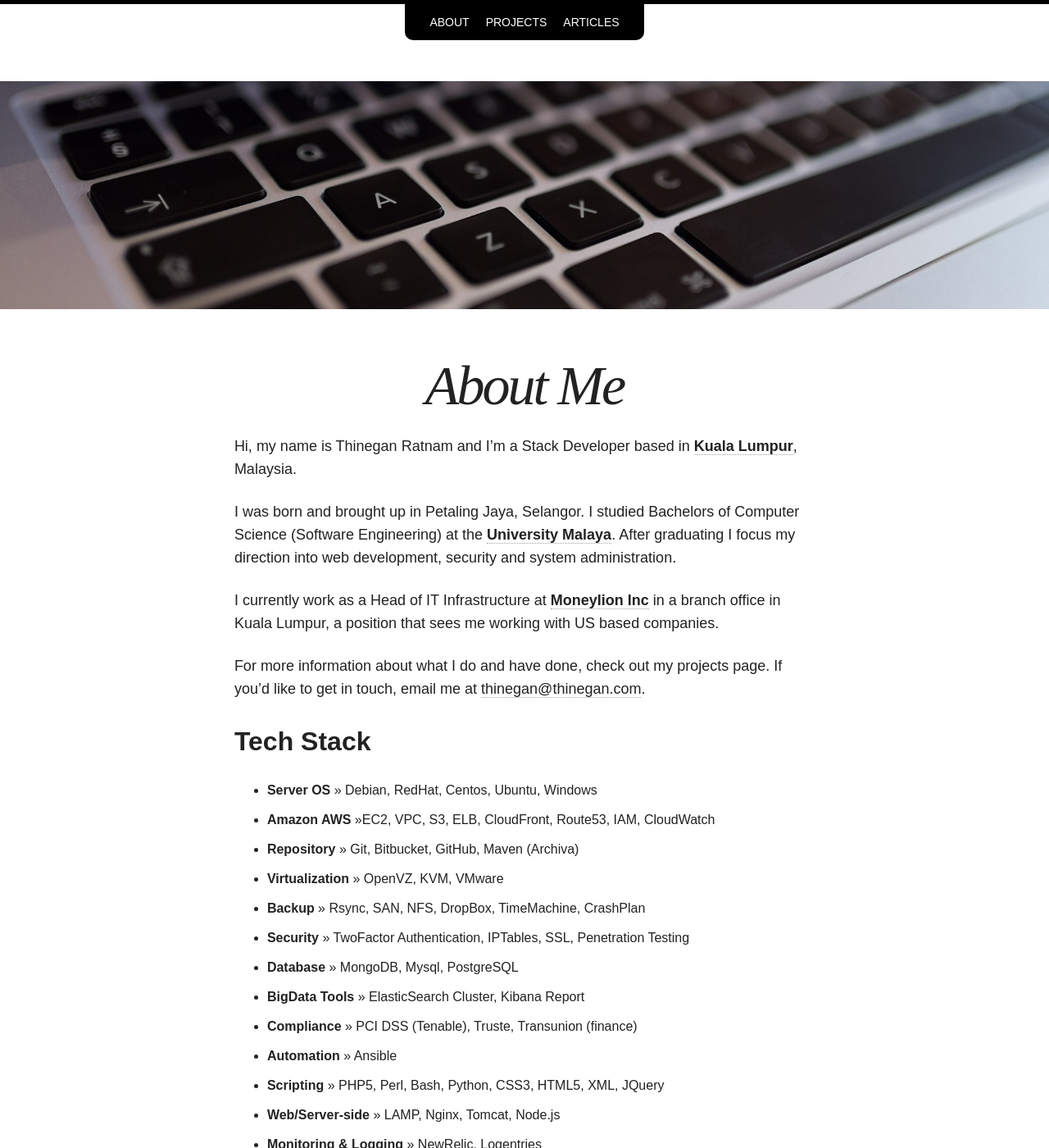
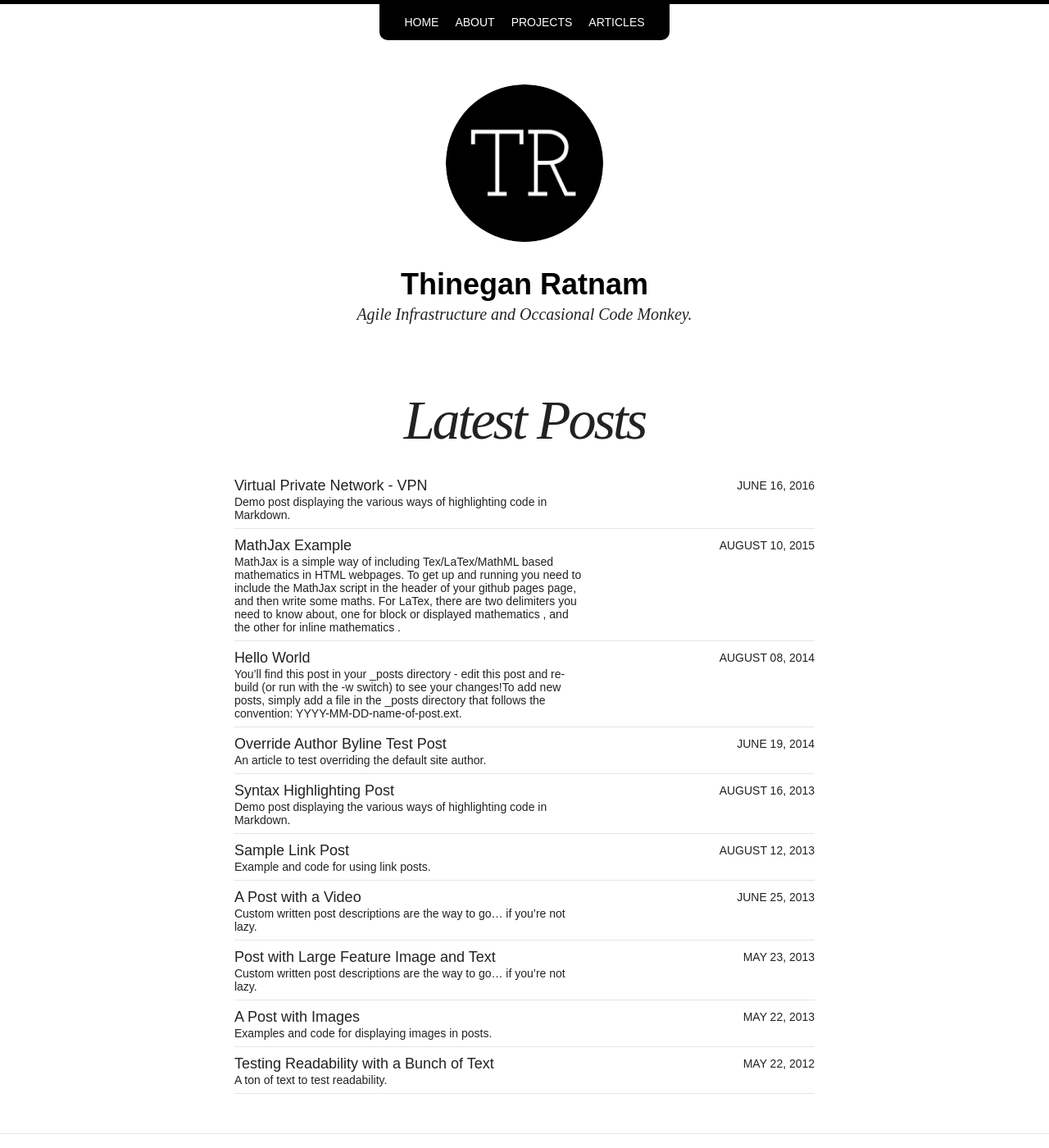
Before and after one commit to thinegan/thinegan.github.io, a Jekyll site: the page built from index.md, in a window 1280 px wide and 1400 px high. Shown: the whole window at 82% size. Built offline with Jekyll 4.4.1, drawn with Linux system fonts in a browser that asks for light colours; nearby versions of some CDN libraries; some of the changed text lies outside the part shown.

Commit message:
Update blog

````diff
--- a/_config.yml
+++ b/_config.yml
@@ -2,8 +2,9 @@
 
 title: Thinegan Ratnam
 locale: en_US
-description: Keep Calm and Keep Coding.
+description: Agile Infrastructure and Occasional Code Monkey.
 #logo: site-logo.png
+logo: site-logo-tr.png
 search: true
 #url: http://localhost:4000
 
@@ -39,7 +40,7 @@ owner:
   name: Thinegan Ratnam
   avatar: bio-photo.jpg
   email: thinegan@thinegan.com
-  disqus-shortname:
+#  disqus-shortname: thinegan
   twitter: #username
   facebook: #username
   github: thinegan
--- a/_data/navigation.yml
+++ b/_data/navigation.yml
@@ -1,4 +1,7 @@
 # Site navigation links
+
+- title: Home
+  url: /
 
 - title: About
   url: /about/
--- /dev/null
+++ b/_posts/articles/2016-06-16-virtual-private-network.md
@@ -0,0 +1,113 @@
+---
+layout: post
+title: Virtual Private Network - VPN
+excerpt: "Demo post displaying the various ways of highlighting code in Markdown."
+categories: articles
+comments: true
+share: true
+modified: 2016-06-01T14:11:53-04:00
+---
+
+Syntax highlighting is a feature that displays source code, in different colors and fonts according to the category of terms. This feature facilitates writing in a structured language such as a programming language or a markup language as both structures and syntax errors are visually distinct. Highlighting does not affect the meaning of the text itself; it is intended only for human readers.[^1]
+
+[^1]: <http://en.wikipedia.org/wiki/Syntax_highlighting>
+
+### Highlighted Code Blocks
+
+To modify styling and highlight colors edit `/_sass/_syntax.scss`.
+
+```css
+#container {
+  float: left;
+  margin: 0 -240px 0 0;
+  width: 100%;
+}
+```
+
+```html
+{% raw %}
+<nav class="pagination" role="navigation">
+    {% if page.previous %}
+        <a href="{{ site.url }}{{ page.previous.url }}" class="btn" title="{{ page.previous.title }}">Previous article</a>
+    {% endif %}
+    {% if page.next %}
+        <a href="{{ site.url }}{{ page.next.url }}" class="btn" title="{{ page.next.title }}">Next article</a>
+    {% endif %}
+</nav><!-- /.pagination -->
+{% endraw %}
+```
+
+```ruby
+module Jekyll
+  class TagIndex < Page
+    def initialize(site, base, dir, tag)
+      @site = site
+      @base = base
+      @dir = dir
+      @name = 'index.html'
+      self.process(@name)
+      self.read_yaml(File.join(base, '_layouts'), 'tag_index.html')
+      self.data['tag'] = tag
+      tag_title_prefix = site.config['tag_title_prefix'] || 'Tagged: '
+      tag_title_suffix = site.config['tag_title_suffix'] || '&#8211;'
+      self.data['title'] = "#{tag_title_prefix}#{tag}"
+      self.data['description'] = "An archive of posts tagged #{tag}."
+    end
+  end
+end
+```
+
+### Standard Code Block
+
+    {% raw %}
+    <nav class="pagination" role="navigation">
+        {% if page.previous %}
+            <a href="{{ site.url }}{{ page.previous.url }}" class="btn" title="{{ page.previous.title }}">Previous article</a>
+        {% endif %}
+        {% if page.next %}
+            <a href="{{ site.url }}{{ page.next.url }}" class="btn" title="{{ page.next.title }}">Next article</a>
+        {% endif %}
+    </nav><!-- /.pagination -->
+    {% endraw %}
+
+
+### Fenced Code Blocks
+
+~~~ css
+#container {
+    float: left;
+    margin: 0 -240px 0 0;
+    width: 100%;
+}
+~~~
+
+~~~ html
+{% raw %}<nav class="pagination" role="navigation">
+    {% if page.previous %}
+        <a href="{{ site.url }}{{ page.previous.url }}" class="btn" title="{{ page.previous.title }}">Previous article</a>
+    {% endif %}
+    {% if page.next %}
+        <a href="{{ site.url }}{{ page.next.url }}" class="btn" title="{{ page.next.title }}">Next article</a>
+    {% endif %}
+</nav><!-- /.pagination -->{% endraw %}
+~~~
+
+~~~ ruby
+module Jekyll
+  class TagIndex < Page
+    def initialize(site, base, dir, tag)
+      @site = site
+      @base = base
+      @dir = dir
+      @name = 'index.html'
+      self.process(@name)
+      self.read_yaml(File.join(base, '_layouts'), 'tag_index.html')
+      self.data['tag'] = tag
+      tag_title_prefix = site.config['tag_title_prefix'] || 'Tagged: '
+      tag_title_suffix = site.config['tag_title_suffix'] || '&#8211;'
+      self.data['title'] = "#{tag_title_prefix}#{tag}"
+      self.data['description'] = "An archive of posts tagged #{tag}."
+    end
+  end
+end
+~~~
--- a/index.md
+++ b/index.md
@@ -1,37 +1,12 @@
 ---
 layout: page
-title: About Me
-excerpt: "So Simple is a responsive Jekyll theme for your words and images."
-modified: 2016-06-07T23:51:00
-image:
-  feature: aboutme-coding_1900_413.jpg
+title: Latest Posts
+excerpt: "A simple and clean responsive Jekyll theme for words and photos."
+search_omit: true
 ---
 
-Hi, my name is Thinegan Ratnam and I’m a Stack Developer based in [**Kuala Lumpur**](https://www.lonelyplanet.com/malaysia/kuala-lumpur){:target="_blank"}, Malaysia.
-
-I was born and brought up in Petaling Jaya, Selangor.
-I studied Bachelors of Computer Science (Software Engineering) at the [**University Malaya**](https://en.wikipedia.org/wiki/University_of_Malaya){:target="_blank"}.
-After graduating I focus my direction into web development, security and system administration.
-
-I currently work as a Head of IT Infrastructure at [**Moneylion Inc**](https://www.moneylion.com/){:target="_blank"} in a branch office in Kuala Lumpur,
-a position that sees me working with US based companies.
-
-For more information about what I do and have done, check out my projects page.
-If you’d like to get in touch, email me at [thinegan@thinegan.com](mailto:thinegan@thinegan.com).
-
-## Tech Stack
-
-* **Server OS** &raquo; Debian, RedHat, Centos, Ubuntu, Windows
-* **Amazon AWS** &raquo;EC2, VPC, S3, ELB, CloudFront, Route53, IAM, CloudWatch
-* **Repository** &raquo; Git, Bitbucket, GitHub, Maven (Archiva)
-* **Virtualization** &raquo; OpenVZ, KVM, VMware
-* **Backup** &raquo; Rsync, SAN, NFS, DropBox, TimeMachine, CrashPlan
-* **Security** &raquo; Two­Factor Authentication, IPTables, SSL, Penetration Testing
-* **Database** &raquo; MongoDB, Mysql, PostgreSQL
-* **BigData Tools** &raquo; ElasticSearch Cluster, Kibana Report
-* **Compliance** &raquo; PCI DSS (Tenable), Truste, Transunion (finance)
-* **Automation** &raquo; Ansible
-* **Scripting** &raquo; PHP5, Perl, Bash, Python, CSS3, HTML5, XML, JQuery
-* **Web/Server-side** &raquo; LAMP, Nginx, Tomcat, Node.js
-* **Monitoring & Logging** &raquo; NewRelic, Logentries
-* **Continuous Integration & Deployment** &raquo; Atlassia Jira, Stash, Bamboo, Confluence
+<ul class="post-list">
+{% for post in site.posts limit:10 %}
+  <li><article><a href="{{ site.url }}{{ post.url }}">{{ post.title }} <span class="entry-date"><time datetime="{{ post.date | date_to_xmlschema }}">{{ post.date | date: "%B %d, %Y" }}</time></span>{% if post.excerpt %} <span class="excerpt">{{ post.excerpt | remove: '\[ ... \]' | remove: '\( ... \)' | markdownify | strip_html | strip_newlines | escape_once }}</span>{% endif %}</a></article></li>
+{% endfor %}
+</ul>
````
Also changed, not shown: images/site-logo-tr.png (added), 1 other file.
